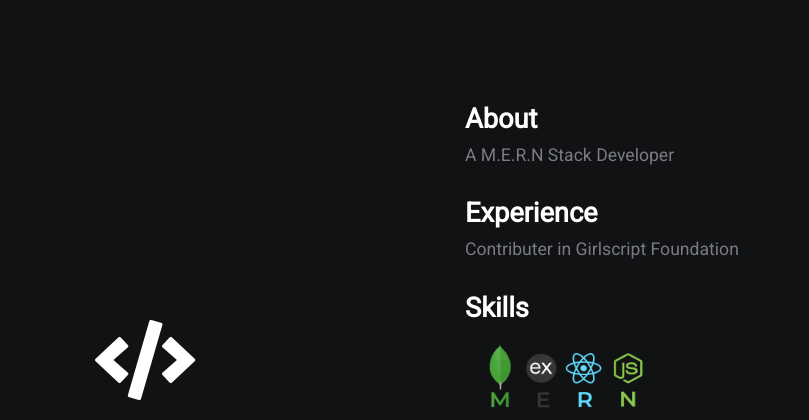
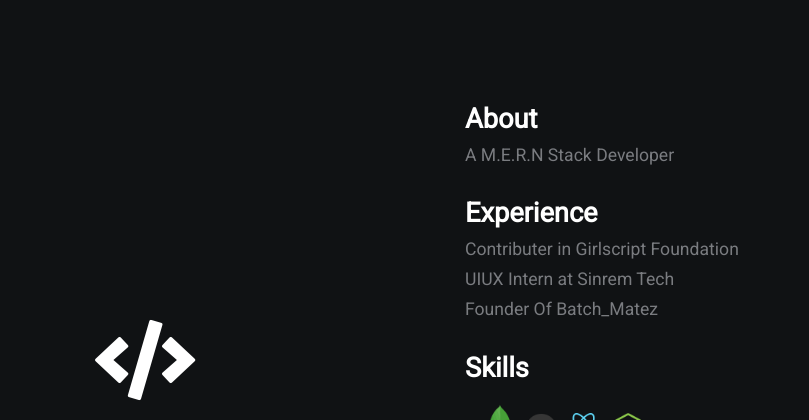
Before and after one commit to Dishank25S/SimplisticPort, a plain HTML site: page index.html in a window 1280 px wide. Shown: the top 420 px of the page, without its empty margins (175-984 px from the left). Drawn offline with Linux system fonts and the light colour scheme.

Commit message:
Update index.html

```diff
--- a/index.html
+++ b/index.html
@@ -22,7 +22,9 @@
             <h2>About</h2>
             <p>A M.E.R.N Stack Developer</p>
             <h2>Experience</h2>
-            <p>Contributer in Girlscript Foundation</p>
+            <p> Contributer in Girlscript Foundation</p>
+            <p> UIUX Intern at Sinrem Tech </p>
+            <p> Founder Of Batch_Matez </p>
 
             <h2>Skills</h2>
            <p><img src="mern.webp"
```
